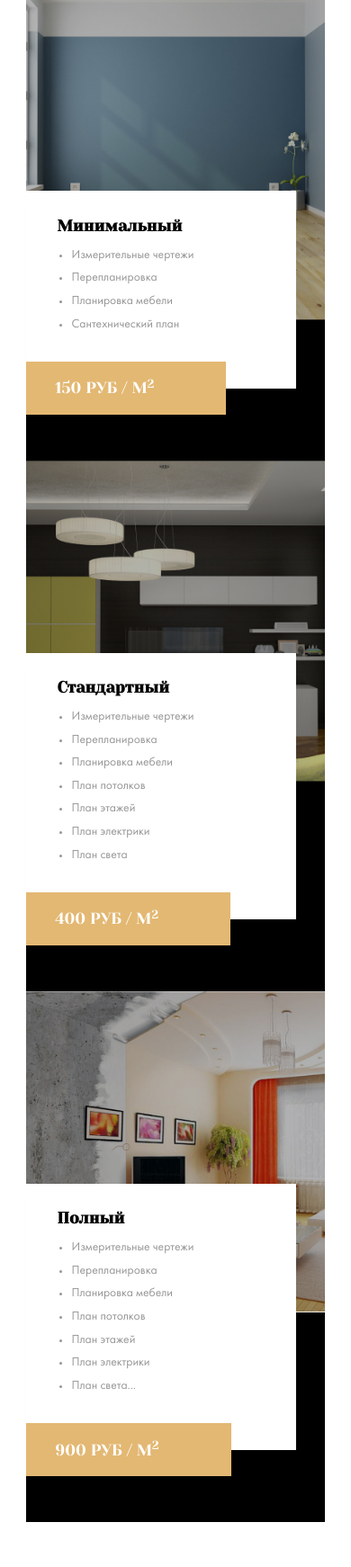
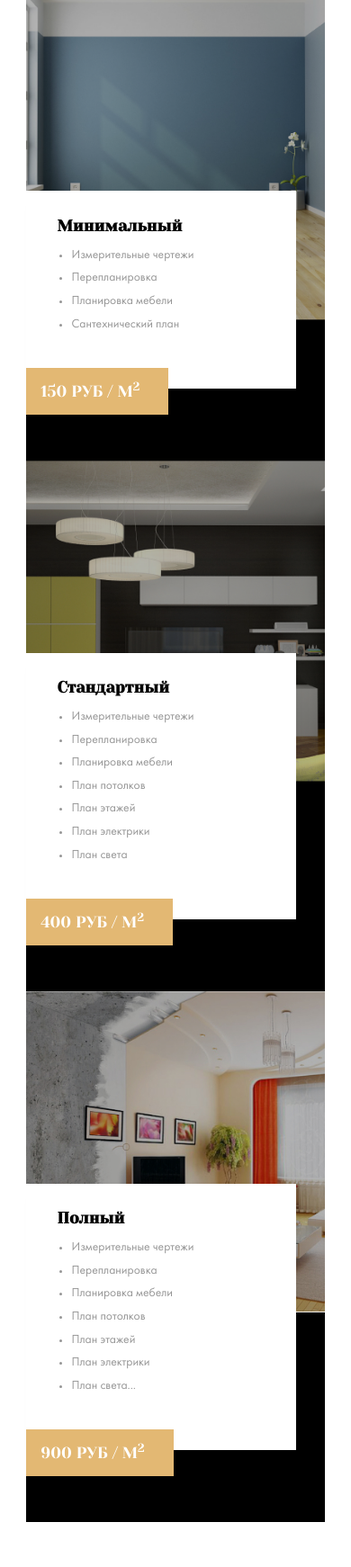
Before and after one commit to groms12/Repair-Design, a PHP site: page / in a window 390 px wide. Shown: the part 3045-4787 px from the top of the page at 90% size. Run offline with PHP 8.4, Linux system fonts and the light colour scheme; some web fonts are replaced.

Commit message:
work button

```diff
--- a/css/style.css
+++ b/css/style.css
@@ -561,7 +561,9 @@ img {
   .nav__item {
     margin-right: 1rem; }
   html {
-    font-size: 1rem; } }
+    font-size: 1rem; }
+  .card__pricetag {
+    padding: 1rem 2rem 1rem 1rem; } }
 
 @media screen and (max-width: 992px) {
   .nav {
--- a/sass/_media.sass
+++ b/sass/_media.sass
@@ -5,6 +5,9 @@
             margin-right: 1rem
     html
         font-size: 1rem
+    .card
+        &__pricetag
+            padding: 1rem 2rem 1rem 1rem
 
 @media screen and ( max-width: 992px )
     .nav
--- a/sass/templates/_types.sass
+++ b/sass/templates/_types.sass
@@ -40,7 +40,6 @@
         color: $secondary
         margin-bottom: 1.9rem
     &__pricetag
-        display: block
         position: absolute
         left: 0
         bottom: -1.79rem
```
